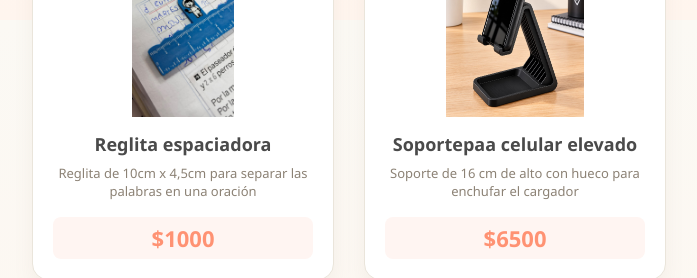
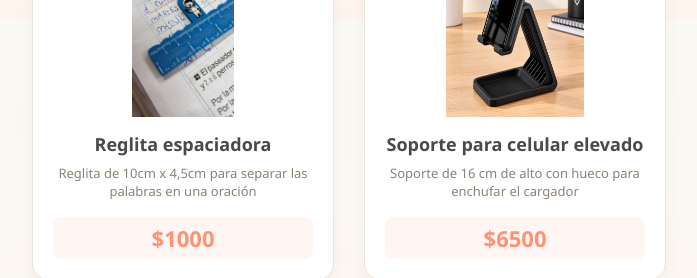
Before and after one commit to fernando-aliaga77/prisma-3d, a React (Vite) app: page / in a window 1280 px wide. Shown: the part 11180-11458 px from the top of the page, without its empty margins (452-1149 px from the left). Built offline with nearby package versions, Linux system fonts and the light colour scheme.

Commit message:
correccion precios de articulos

```diff
--- a/src/App.jsx
+++ b/src/App.jsx
@@ -569,7 +569,7 @@ function App() {
     },
     {
       id: 55,
-      nombre: "Soportepaa celular elevado",
+      nombre: "Soporte para celular elevado",
       precio: "6500",
       descripcion:
         "Soporte de 16 cm de alto con hueco para enchufar el cargador",
```
